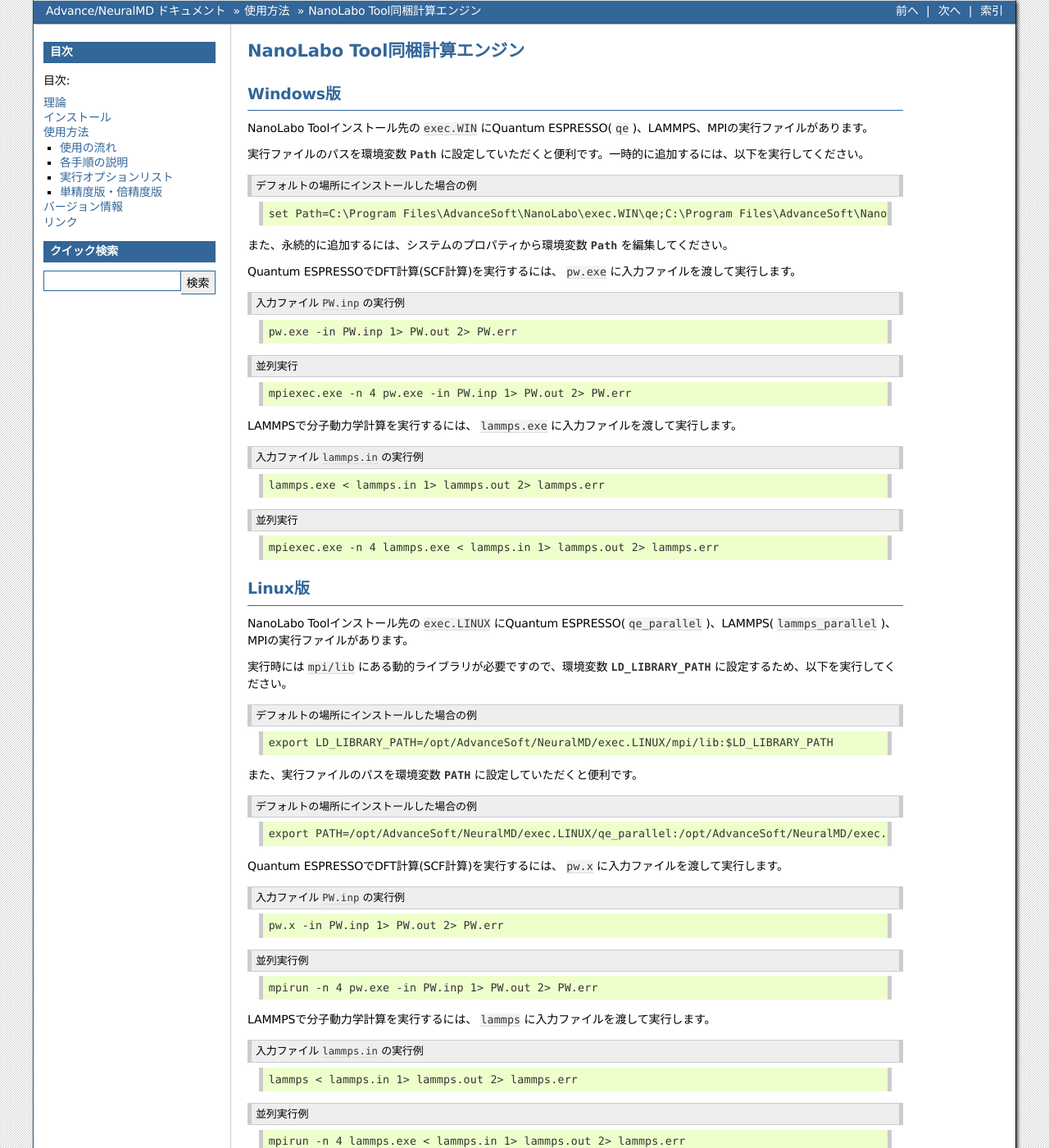
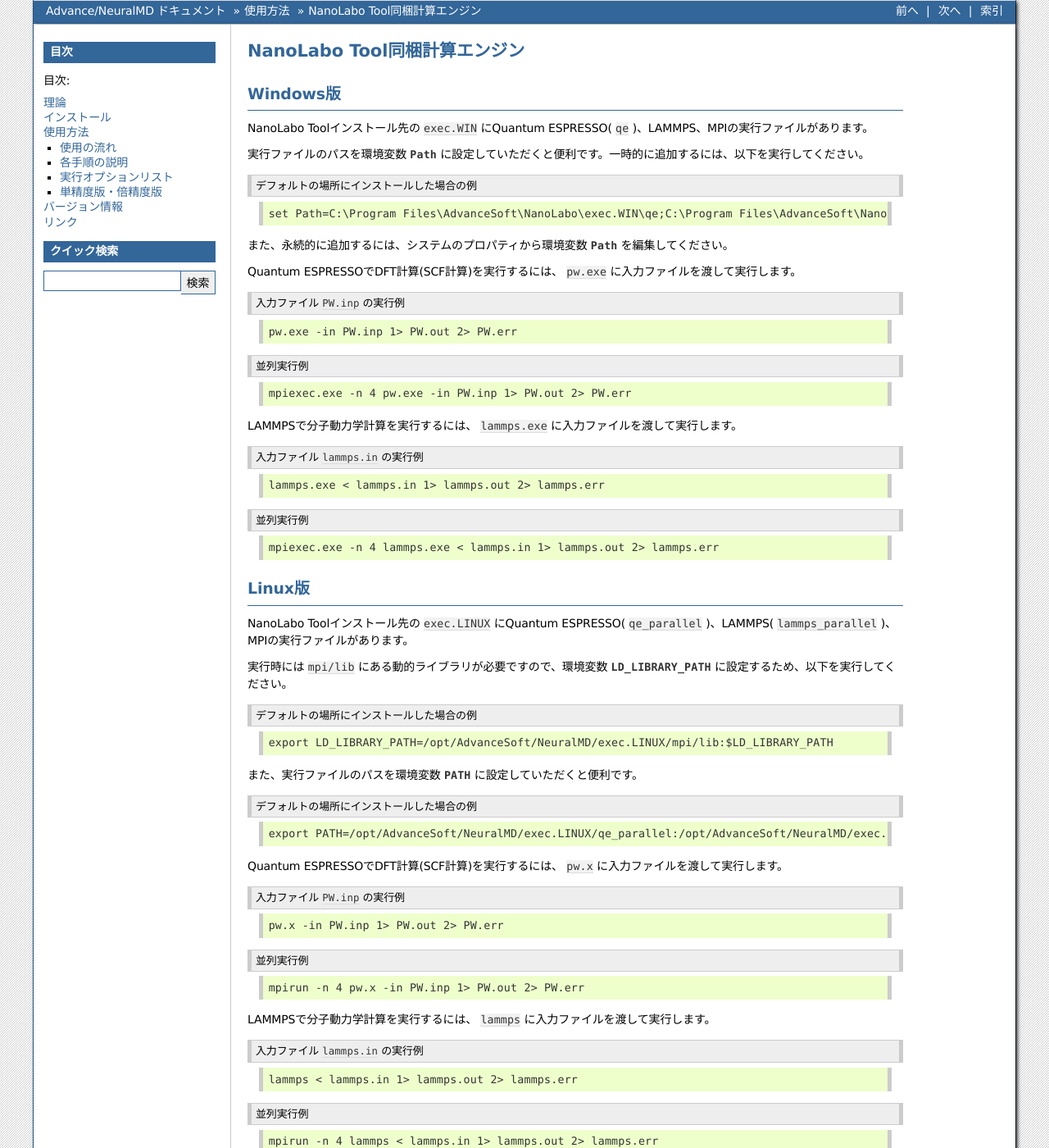
Before and after one commit to advancesoftcorp/neuralmd-doc, a Sphinx documentation site: the page built from docs/source/usage/tool.rst, in a window 1280 px wide and 1400 px high. Shown: the whole window at 82% size. Built offline with Sphinx 7.4.7, drawn with Linux system fonts in a browser that asks for light colours; formulas are drawn with MathJax 3.

Commit message:
fix tool.rst

```diff
--- a/docs/source/usage/tool.rst
+++ b/docs/source/usage/tool.rst
@@ -28,7 +28,7 @@
  pw.exe -in PW.inp 1> PW.out 2> PW.err
 
 .. code-block:: console
- :caption: 並列実行
+ :caption: 並列実行例
 
  mpiexec.exe -n 4 pw.exe -in PW.inp 1> PW.out 2> PW.err
 
@@ -40,7 +40,7 @@
  lammps.exe < lammps.in 1> lammps.out 2> lammps.err
 
 .. code-block:: console
- :caption: 並列実行
+ :caption: 並列実行例
 
  mpiexec.exe -n 4 lammps.exe < lammps.in 1> lammps.out 2> lammps.err
 
@@ -75,7 +75,7 @@
 .. code-block:: console
  :caption: 並列実行例
 
- mpirun -n 4 pw.exe -in PW.inp 1> PW.out 2> PW.err
+ mpirun -n 4 pw.x -in PW.inp 1> PW.out 2> PW.err
 
 LAMMPSで分子動力学計算を実行するには、 :file:`lammps` に入力ファイルを渡して実行します。
 
@@ -87,4 +87,4 @@
 .. code-block:: console
  :caption: 並列実行例
 
- mpirun -n 4 lammps.exe < lammps.in 1> lammps.out 2> lammps.err
+ mpirun -n 4 lammps < lammps.in 1> lammps.out 2> lammps.err
```
